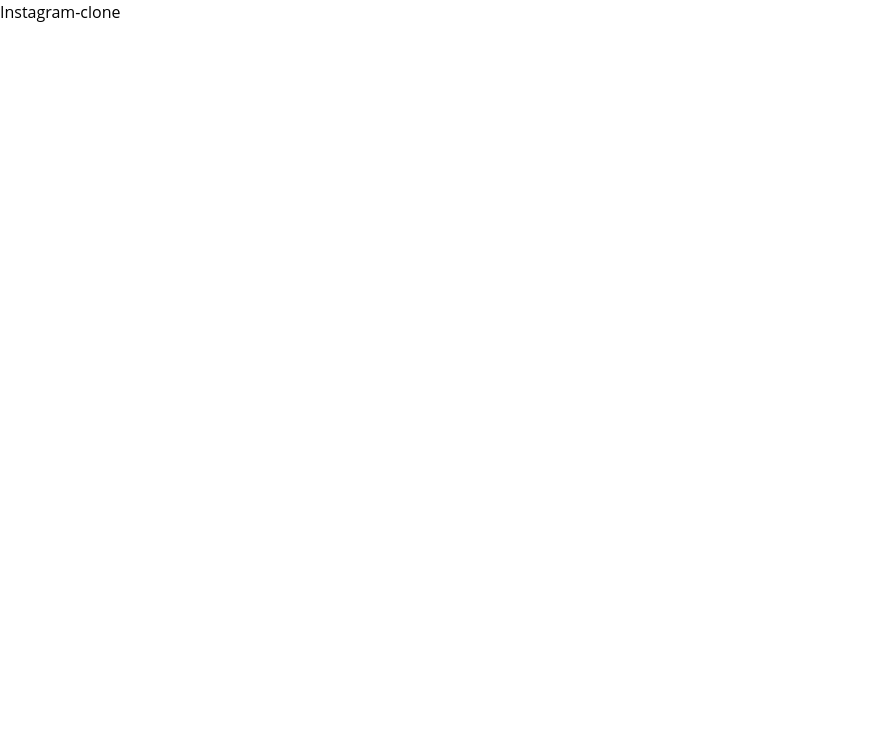
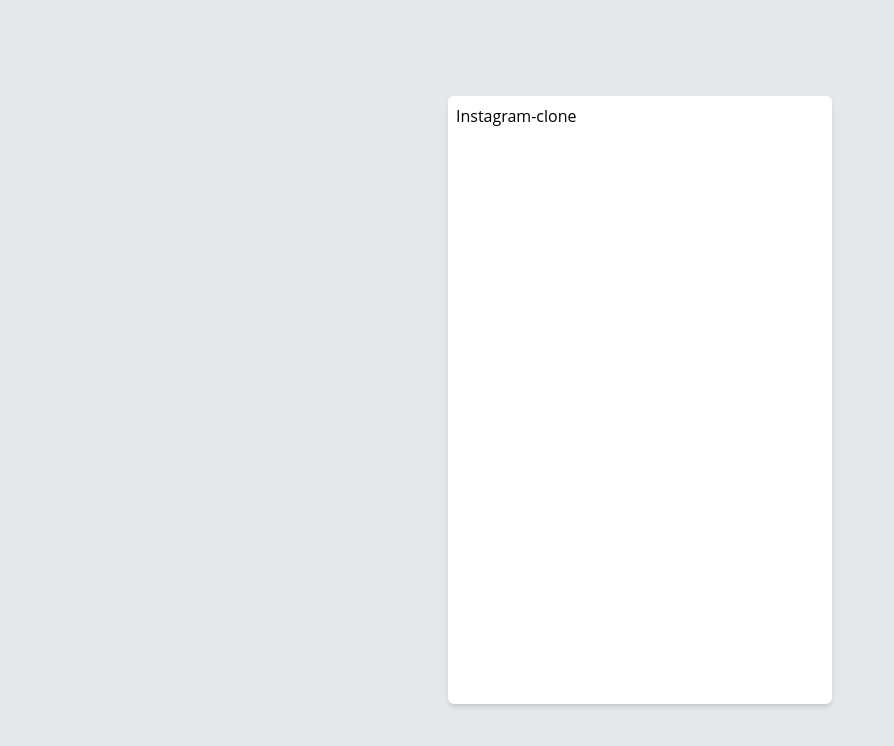
Before and after one commit to moskalakamil/instagram-clone, a Next.js app: page / in a window 1280 px wide. Shown: the top 746 px of the page, without its empty margins (0-894 px from the left). Built offline with nearby package versions, Linux system fonts and the light colour scheme.

Commit message:
feat: layout styles

```diff
--- a/src/app/layout.tsx
+++ b/src/app/layout.tsx
@@ -13,7 +13,11 @@ export default function RootLayout({
 }) {
   return (
     <html lang="en">
-      <body>{children}</body>
+      <body className="bg-gray-200 flex justify-center items-center">
+        <div className="bg-white shadow-md rounded-md h-full w-full p-2 sm:h-[38rem] sm:w-96">
+          {children}
+        </div>
+      </body>
     </html>
   );
 }
```
